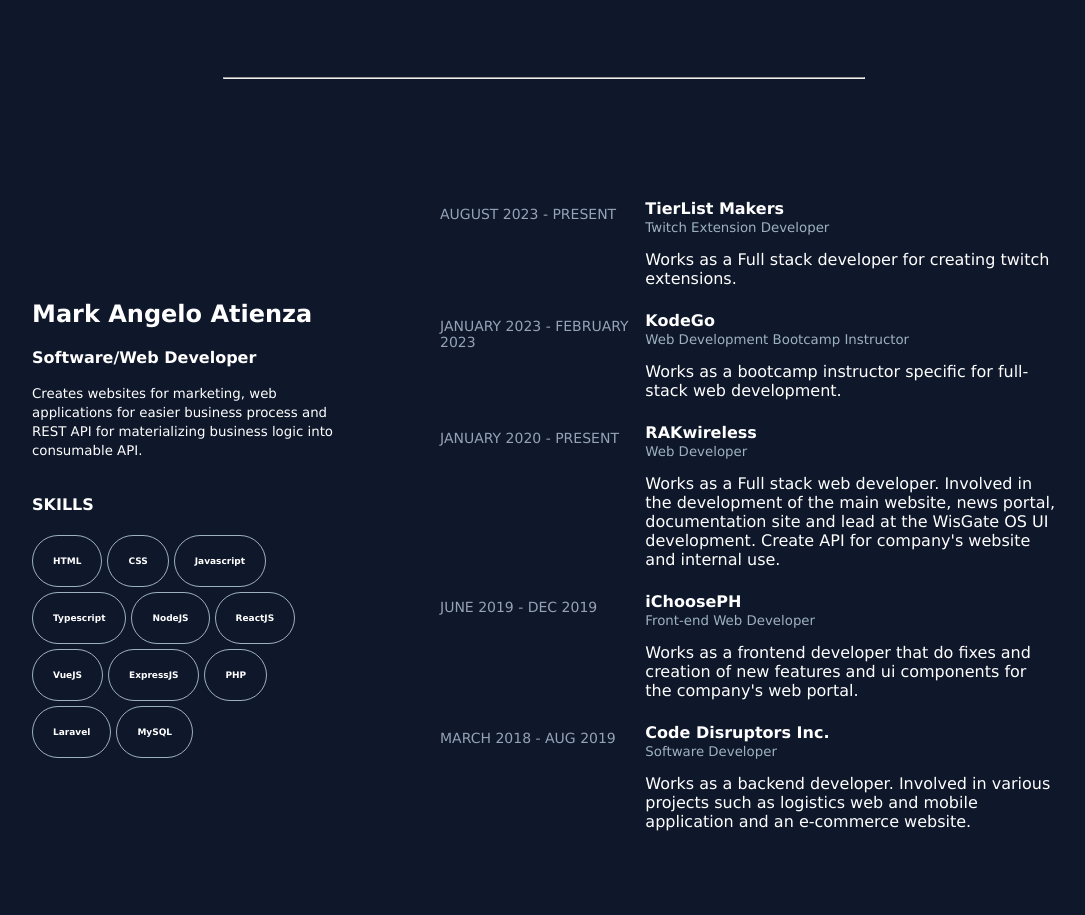
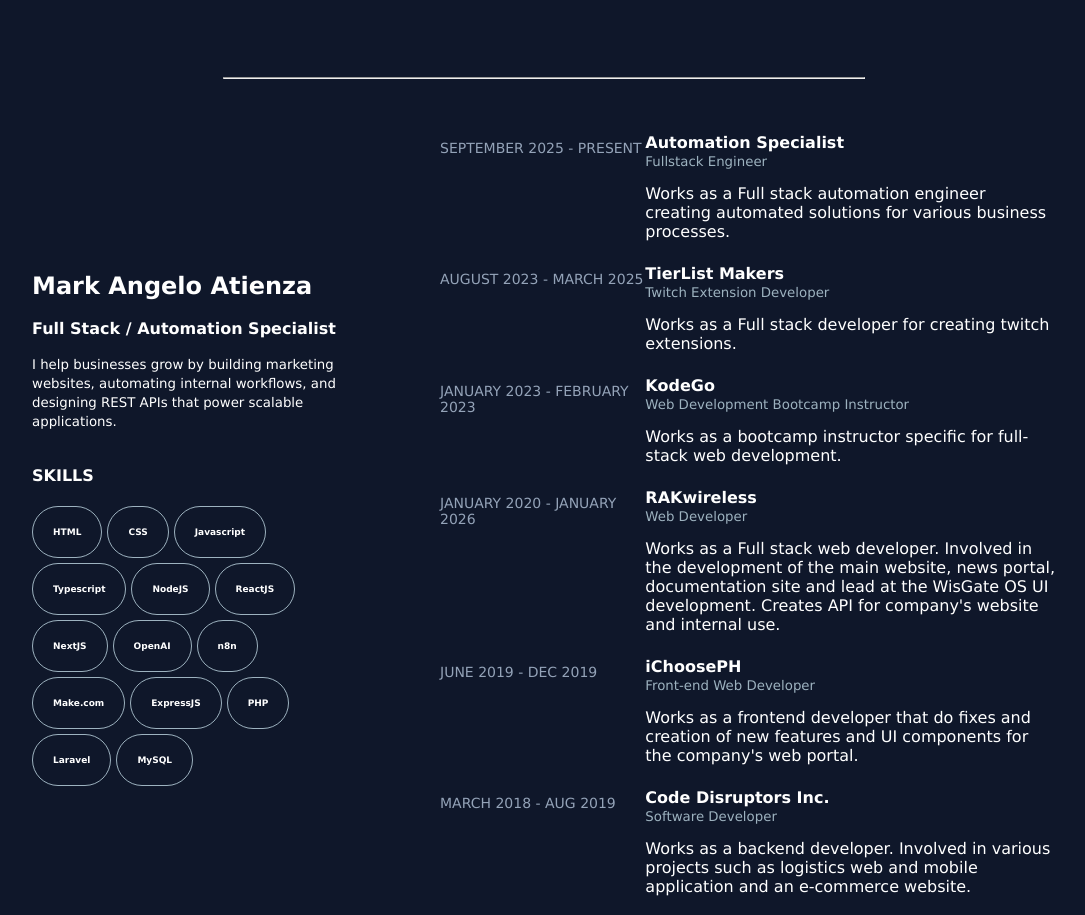
Before and after one commit to maangeloatienza/web-portfolio, a plain HTML site: page index.html in a window 1280 px wide. Shown: the part 753-1668 px from the top of the page, without its empty margins (96-1181 px from the left). Drawn offline with Linux system fonts and the light colour scheme.

Commit message:
mod: update portfolio, experiences, job udpates and headline

```diff
--- a/index.html
+++ b/index.html
@@ -29,13 +29,14 @@
       <div class="hero__text">
         <div class="hero__title">
           <p class="hero__text--header text__color--secondary text--uppercase text--bolder">full-stack web developer /</p>
+          <p class="hero__text--header text__color--secondary text--uppercase text--bolder"> Automation specialist /</p>
           <p class="hero__text--header text__color--secondary text--uppercase text--bolder"> Software Developer /</p>
           <p class="hero__text--header text__color--secondary text--uppercase text--bolder"> Boot camp Instructor</p>
         </div>
 
-        <h1 class="hero__text--lead hero__text--white text--bolder text--uppercase">hi! I'm Mark, a web Developer expert in backend development</h1>
+        <h1 class="hero__text--lead hero__text--white text--bolder text--uppercase">Hi, I’m Mark — a Full-Stack Developer building scalable, automated web solutions</h1>
 
-        <small class="hero__text--description text--light">With 6+ experience in Web Development. Started as a Backend Developer then transitioned into Full-Stack Web Development. My goal is to turn your <span class="text--bolder">ideas</span> into <span class="text--bolder">real life</span> products.</small>
+        <small class="hero__text--description text--light">With 7+ years of experience in web development, I specialize in backend systems and business process automation. I help turn complex ideas into <span class="text--bolder">reliable, real-world products</span>.</small>
 
         <div class="hero__cta">
           <button class="hero__text--btn bg--tersiary text--uppercase text--bolder"><a href="http://m.me/maabootcamp" target="_blank">let's talk about you project</a></button>
@@ -58,9 +59,9 @@
       <div>
         <div id="personal-information">
           <h1 class="text--bolder">Mark Angelo Atienza</h1>
-          <p class="text--bolder">Software/Web Developer</p>
+          <p class="text--bolder">Full Stack / Automation Specialist</p>
         </div>
-        <small>Creates websites for marketing, web applications for easier business process and REST API for materializing business logic into consumable API.</small>
+        <small>I help businesses grow by building marketing websites, automating internal workflows, and designing REST APIs that power scalable applications.</small>
 
         <div class="skills__container">
           <p class="text--bolder text--uppercase">Skills</p>
@@ -70,7 +71,10 @@
           <span>Typescript</span>
           <span>NodeJS</span>
           <span>ReactJS</span>
-          <span>VueJS</span>
+          <span>NextJS</span>
+          <span>OpenAI</span>
+          <span>n8n</span>
+          <span>Make.com</span>
           <span>ExpressJS</span>
           <span>PHP</span>
           <span>Laravel</span>
@@ -80,7 +84,18 @@
       <div class="working-experience__container">
 
         <div class="working-experience__content">
-          <p class="text__color--secondary text--uppercase working-experience__date">August 2023 - Present</p>
+          <p class="text__color--secondary text--uppercase working-experience__date">September 2025 - Present</p>
+          <div class="working-experience__description">
+            <div>
+              <p class="text--bolder">Automation Specialist</p>
+              <small>Fullstack Engineer</small>
+            </div>
+            <p>Works as a Full stack automation engineer creating automated solutions for various business processes.</p>
+          </div>
+        </div>
+
+        <div class="working-experience__content">
+          <p class="text__color--secondary text--uppercase working-experience__date">August 2023 - March 2025</p>
           <div class="working-experience__description">
             <div>
               <p class="text--bolder">TierList Makers</p>
@@ -102,13 +117,13 @@
         </div>
 
         <div class="working-experience__content">
-          <p class="text__color--secondary text--uppercase working-experience__date">January 2020 - Present</p>
+          <p class="text__color--secondary text--uppercase working-experience__date">January 2020 - January 2026</p>
           <div class="working-experience__description">
             <div>
               <p class="text--bolder">RAKwireless</p>
               <small>Web Developer</small>
             </div>
-            <p>Works as a Full stack web developer. Involved in the development of the main website, news portal, documentation site and lead at the WisGate OS UI development. Create API for company's website and internal use.</p>
+            <p>Works as a Full stack web developer. Involved in the development of the main website, news portal, documentation site and lead at the WisGate OS UI development. Creates API for company's website and internal use.</p>
           </div>
         </div>
 
@@ -119,7 +134,7 @@
               <p class="text--bolder">iChoosePH</p>
               <small>Front-end Web Developer</small>
             </div>
-            <p>Works as a frontend developer that do fixes and creation of new features and ui components for the company's web portal.</p>
+            <p>Works as a frontend developer that do fixes and creation of new features and UI components for the company's web portal.</p>
           </div>
         </div>
 
@@ -215,7 +230,7 @@
       </div>
     </div>
     <div class="copyright">
-      <span>© Copyright 2024 - MAA</span>
+      <span>© Copyright 2026 - MAA</span>
     </div>
   </footer>
 
```
